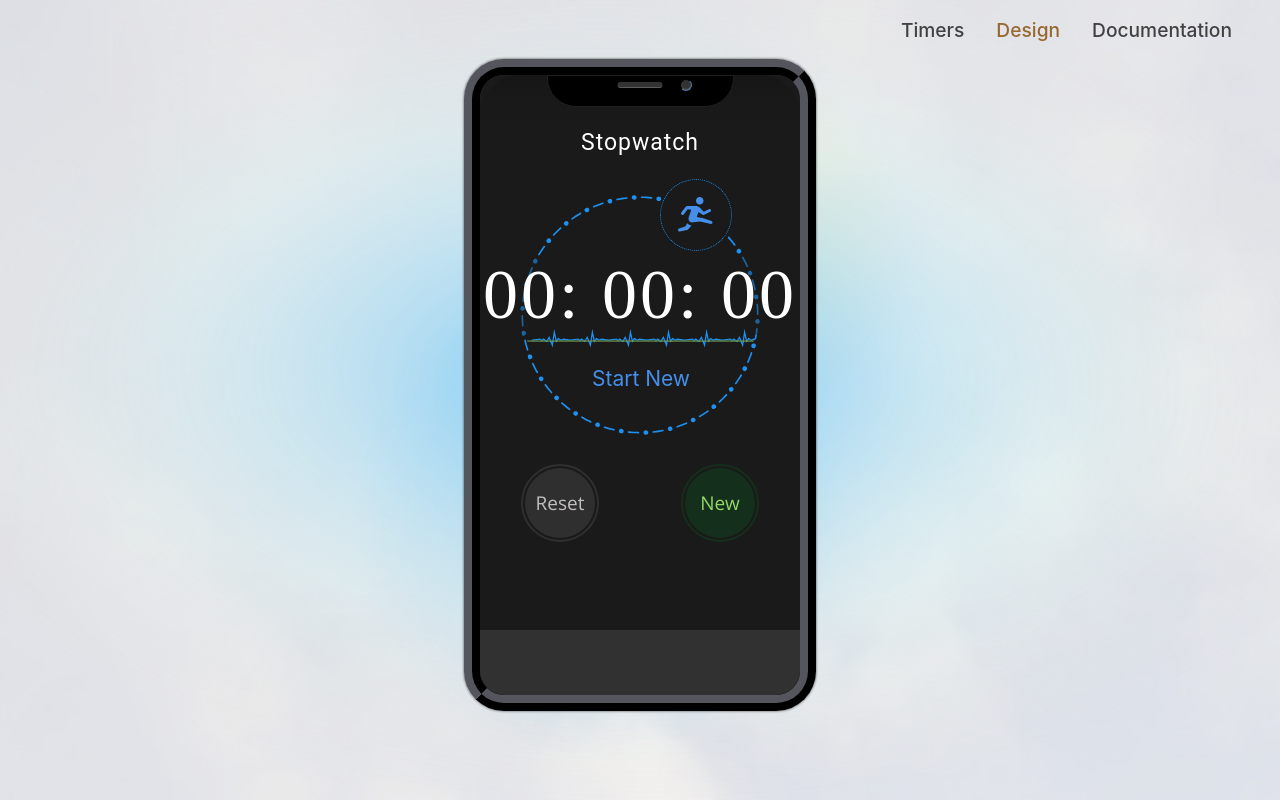
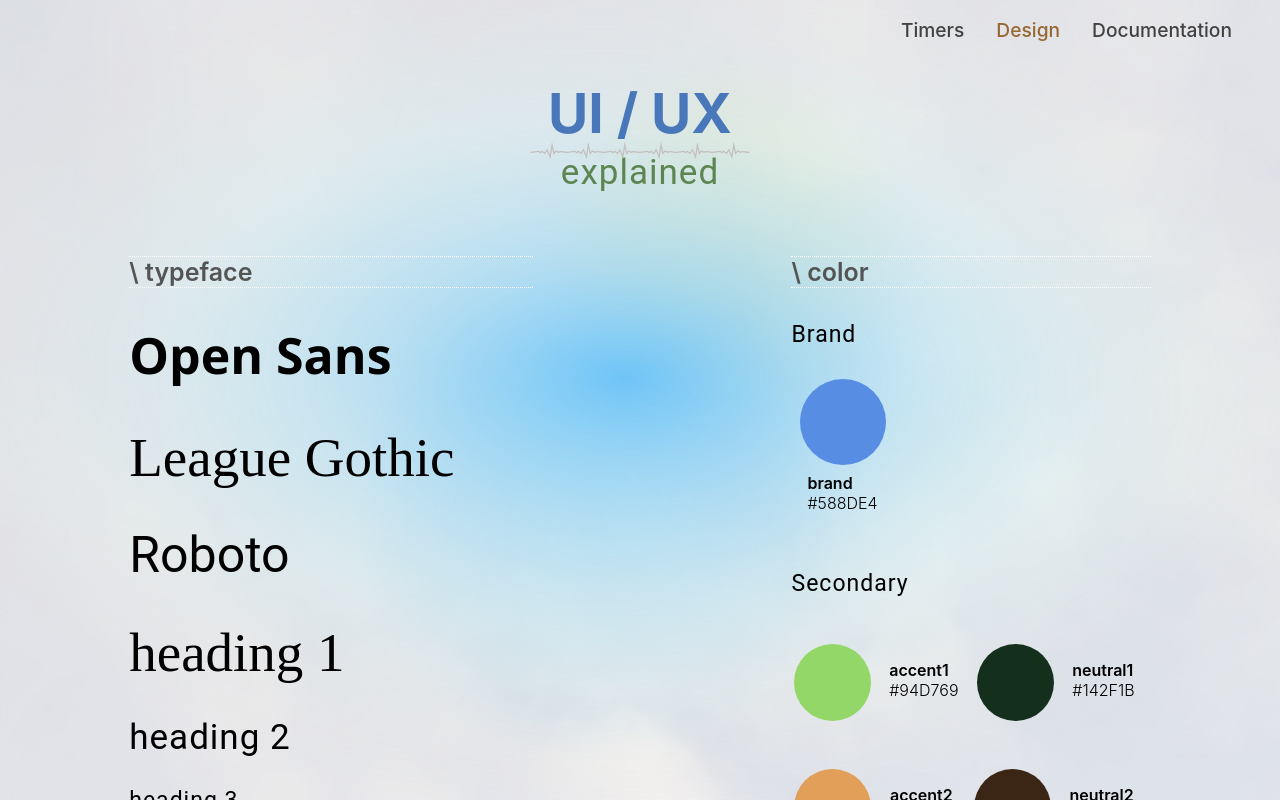
Before and after one commit to prof-tejera/assignment-1-agt25, a React (Create React App) app: page /design in a window 1280 px wide. Built offline with nearby package versions, Linux system fonts and the light colour scheme; a web font is replaced by a local one.

Commit message:
working on design component

```diff
--- a/src/views/DesignView.js
+++ b/src/views/DesignView.js
@@ -1,5 +1,131 @@
 import React, { Component } from 'react';
-import Timer from "../components/generic/Timer";
+import styled from 'styled-components';
+import HeartRate from "../images/grey-heart-rate.svg";
+
+import ActionsCircle from '../components/generic/ActionsCircle';
+
+
+const Container = styled.div`
+  display: flex;
+  flex-direction: row;
+  flex-wrap: wrap;
+  justify-content: space-around;
+  align-items: flex-start;
+  width: 100%;
+  align-content: flex-start;
+  text-align: left;
+  h4 {
+    color: #545454;
+    font-weight: 600;
+    font-size: 25px;
+    border-top: 1px dotted white;
+    border-bottom: 1px dotted white;
+  }
+
+`;
+
+const Header = styled.div`
+  text-align: center;
+  margin: auto;
+  h1 {
+    color: #4877BA;
+    font-size: 55px;
+  }
+  h2 {
+    margin-top: -4.5rem !important;
+    color: #5D8551 !important;
+  }
+  img {
+    position: relative;
+    top: -3.2rem;
+  }
+`;
+
+const BrandContainer = styled.div`
+  display: flex;
+  flex-direction: row;
+  flex-wrap: wrap;
+  justify-content: flex-start;
+  align-items: flex-start;
+  width: 100%;
+  align-content: flex-start;
+  text-align: left;
+  padding-bottom: 2rem;
+  div {
+    padding: 0.5rem;
+    color: black;
+    font-weight: 600;
+    span {
+      font-weight: 300;
+
+    }
+  }
+`;
+
+
+
+const OpenSansH1 = styled.h1`
+  font-family: Open Sans;
+  font-size: 50px;
+
+`;
+
+const OpenSansH2 = styled.h2`
+  font-family: Open Sans;
+  font-size: 30px;
+  color: black !important;
+
+`;
+
+const LeagueGothicH1 = styled.h1`
+  font-family: league-gothic;
+  font-size: 55px;
+  font-weight: 400;
+
+`;
+
+const RobotoH1 = styled.h1`
+  font-family: Roboto;
+  font-size: 50px;
+  font-weight: 400;
+
+`;
+
+
+const RobotoH2 = styled.h2`
+  font-family: Roboto;
+  font-size: 50px;
+  font-weight: 400;
+  color: black !important;
+
+`;
+
+const RobotoH3 = styled.h3`
+  font-family: Roboto;
+  font-size: 23px;
+  font-weight: 300;
+  color: black !important;
+
+`;
+
+const SecondaryContainer = styled(Container)`
+  padding: 1.5rem 0 1.5rem 0;
+  div {
+    padding: 1rem;
+    color: black;
+    font-weight: 600;
+    span {
+      font-weight: 300;
+
+    }
+  }
+
+`;
+
+const GreysContainer = styled(SecondaryContainer)`
+
+
+`;
 
 
 
@@ -7,7 +133,130 @@ class DesignView extends Component {
   render() {
     return (
       <>
-        <Timer timerType="Stopwatch"/>
+      <Header>
+        <h1>UI  /  UX </h1>
+        <img src={HeartRate} alt="Heart beat line"/>
+        <h2>explained</h2>
+      </Header>
+      <Container>
+        {/* Typeface display half */}
+        <div>
+        <h4> \ typeface</h4>
+        <OpenSansH1>Open Sans</OpenSansH1>
+        <LeagueGothicH1>League Gothic</LeagueGothicH1>
+        <RobotoH1>Roboto</RobotoH1>
+
+          <div>
+            <LeagueGothicH1>heading 1</LeagueGothicH1>
+            <OpenSansH2>heading 2</OpenSansH2>
+            <RobotoH3>heading 3</RobotoH3>
+            <b>Paragraph</b>
+            <p>Donec rutrum congue leo eget malesuada. <br></br>
+              Vestibulum ac diam sit amet quam vehicula.</p>
+
+              <p>
+              Lorem Ipsum is simply dummy text of the printing
+              <br></br>
+              and typesetting industry. Lorem Ipsum has been the
+              <br></br>industry's standard dummy text ever since the 1500s,
+              <br></br>
+              when an unknown printer took a galley of type and
+              <br></br>scrambled it to make a type specimen book.
+              </p>
+          </div>
+        </div>
+
+       {/* Color display half */}
+       <div>
+
+       <h4> \ color</h4>
+
+        <RobotoH3>Brand</RobotoH3>
+        <BrandContainer>
+        <div>
+          <ActionsCircle background="#588DE4"/>
+          <div>brand
+            <br></br>
+            <span>#588DE4</span>
+          </div>
+          </div>
+         </BrandContainer>
+
+
+         <RobotoH3>Secondary</RobotoH3>
+         <SecondaryContainer>
+         <ActionsCircle background="#94D769" size="45px"/>
+          <div>accent1
+            <br></br>
+            <span>#94D769</span>
+          </div>
+          <ActionsCircle background="#142F1B" size="45px"/>
+          <div>neutral1
+            <br></br>
+            <span>#142F1B</span>
+          </div>
+
+         </SecondaryContainer>
+
+         <SecondaryContainer>
+         <ActionsCircle background="#E19F5A" size="45px"/>
+          <div>accent2
+            <br></br>
+            <span>#E19F5A</span>
+          </div>
+          <ActionsCircle background="#3B2615" size="45px"/>
+          <div>neutral2
+            <br></br>
+            <span>#3B2615</span>
+          </div>
+
+         </SecondaryContainer>
+
+         <RobotoH3>Greys</RobotoH3>
+
+         <GreysContainer>
+          <ActionsCircle background="FFFFFF" border="1px solid grey" size="45px"/>
+            <div>light1
+              <br></br>
+              <span>#FFFFFF</span>
+            </div>
+            <ActionsCircle background="#1A1A1A" size="45px"/>
+            <div>dark1
+              <br></br>
+              <span>#1A1A1A</span>
+            </div>
+         </GreysContainer>
+
+         <GreysContainer>
+          <ActionsCircle background="#C1BEBE" size="45px"/>
+            <div>light2
+              <br></br>
+              <span>#C1BEBE</span>
+            </div>
+            <ActionsCircle background="#303030" size="45px"/>
+            <div>dark2
+              <br></br>
+              <span>#303030</span>
+            </div>
+          </GreysContainer>
+
+          <GreysContainer>
+          <ActionsCircle background="#A09D9D" size="45px"/>
+            <div>light3
+              <br></br>
+              <span>#A09D9D</span>
+            </div>
+            <ActionsCircle background="#302F2F" size="45px"/>
+            <div>dark3
+              <br></br>
+              <span>#302F2F</span>
+            </div>
+          </GreysContainer>
+
+       </div>
+
+      </Container>
+
       </>
     )
   }
```
Also changed, not shown: src/images/ES2_Explained_Logo-1.png (added).
